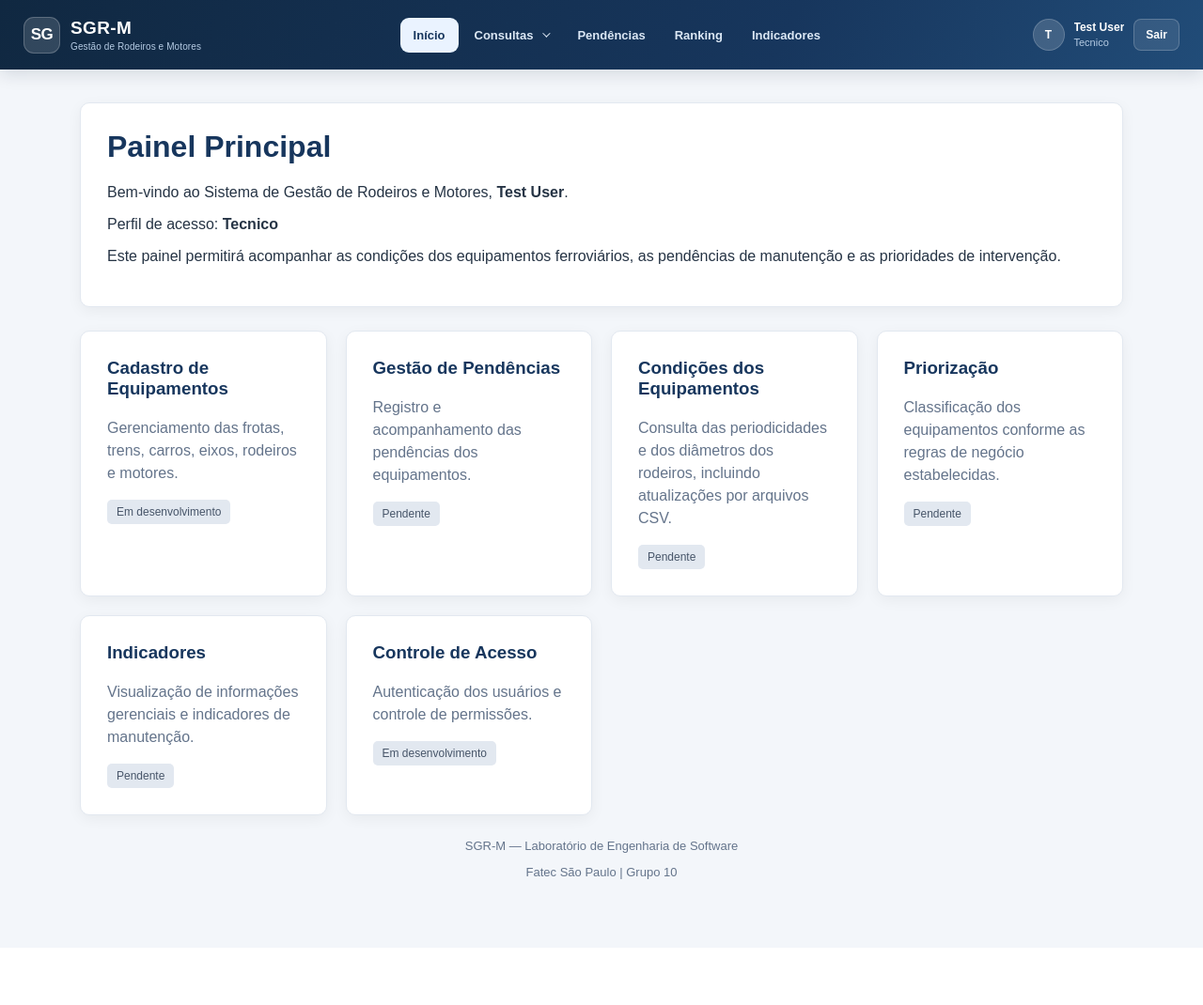
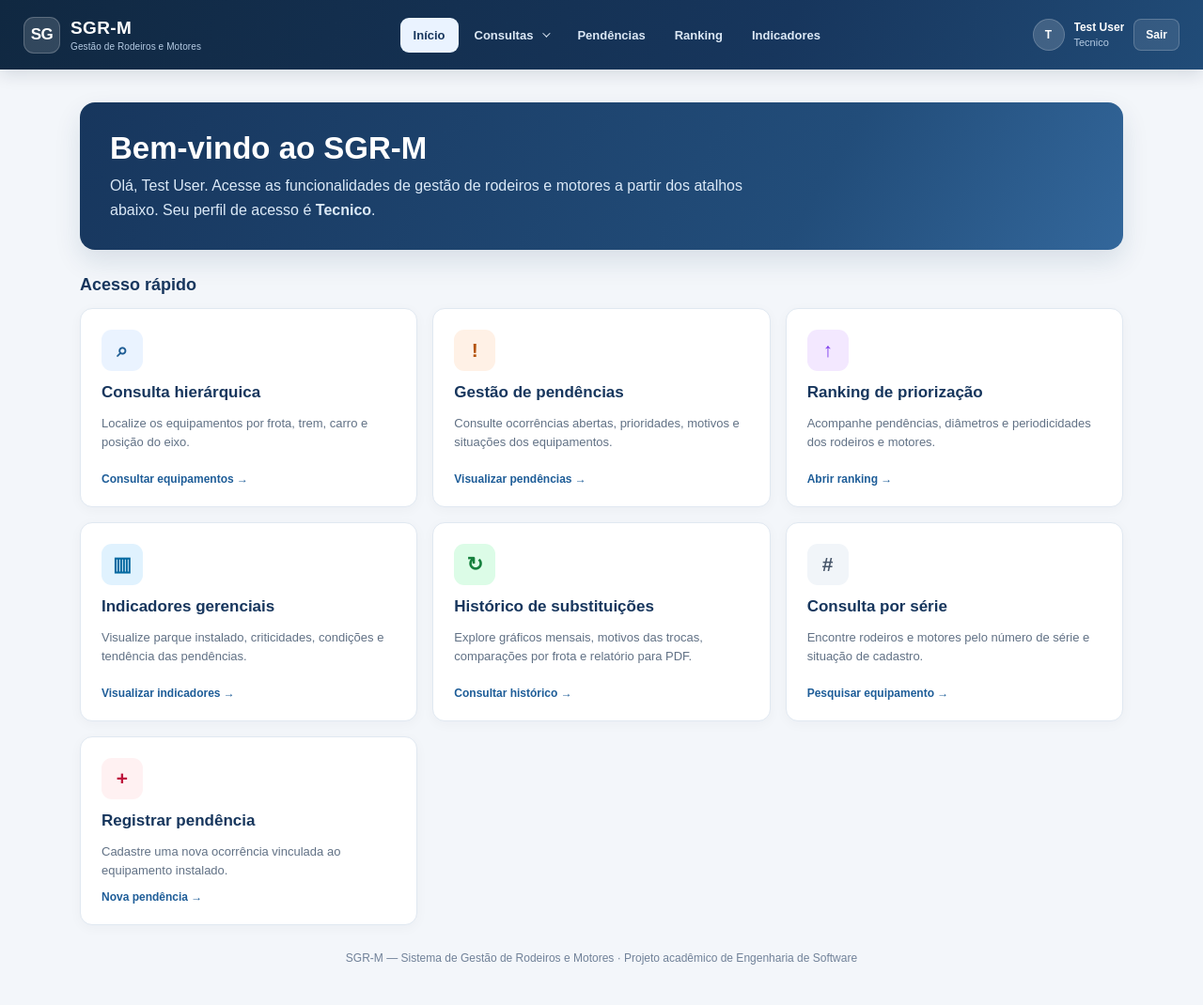
Before and after one commit to DiegoArmelin/SGR-M, a Laravel app: page /dashboard in a window 1280 px wide. Shown: the whole page at 94% size. Before the commit the page ends 936 px from the top, so only its background shows below. Run offline with Laravel 12, Linux system fonts and the light colour scheme; a user stored in the database is signed in; data comes from the database, SQL or seed files in the repository.

Commit message:
feat: transforma página inicial em central moderna de funcionalidades com atalhos por perfil

```diff
--- a/resources/views/dashboard.blade.php
+++ b/resources/views/dashboard.blade.php
@@ -1,125 +1,152 @@
 @extends('layouts.app')
 
-@section('title', 'Dashboard - SGR-M')
+@section('title', 'Início — SGR-M')
+
+@push('styles')
+<style>
+    .home-hero {
+        background: linear-gradient(120deg, #17365d 0%, #224d7a 70%, #33679b 100%);
+        border-radius: 16px;
+        padding: 30px 32px;
+        color: #fff;
+        box-shadow: 0 12px 28px rgba(20, 54, 88, .12);
+        margin-bottom: 26px;
+    }
+    .home-hero h1 { margin: 0 0 8px; font-size: clamp(24px, 3vw, 33px); }
+    .home-hero p { max-width: 720px; line-height: 1.6; margin: 0; color: #dbe9f7; }
+    .home-subheading { margin: 27px 0 14px; font-size: 18px; color: #17365d; }
+    .home-grid { display: grid; grid-template-columns: repeat(3, minmax(0, 1fr)); gap: 16px; }
+    .home-tile {
+        text-decoration: none;
+        color: inherit;
+        background: #fff;
+        border: 1px solid #e0e8f1;
+        border-radius: 13px;
+        padding: 22px;
+        display: flex;
+        flex-direction: column;
+        align-items: flex-start;
+        gap: 12px;
+        min-height: 212px;
+        box-shadow: 0 3px 13px rgba(15, 40, 65, .035);
+        transition: transform .16s ease, border-color .16s ease, box-shadow .16s ease;
+    }
+    .home-tile:hover {
+        transform: translateY(-3px);
+        border-color: #8db2da;
+        box-shadow: 0 10px 26px rgba(15, 40, 65, .10);
+    }
+    .home-tile:focus-visible { outline: 3px solid #2563eb; outline-offset: 3px; }
+    .home-tile-icon {
+        background: var(--tile-bg, #eff6ff);
+        color: var(--tile-color, #20548a);
+        border-radius: 11px;
+        display: grid;
+        place-items: center;
+        width: 44px;
+        height: 44px;
+        font-size: 21px;
+        font-weight: 700;
+    }
+    .home-tile h3 { margin: 0; font-size: 17px; line-height: 1.3; color: #17365d; }
+    .home-tile p { margin: 0; color: #617185; line-height: 1.5; font-size: 13px; flex: 1; }
+    .home-tile-action { font-size: 12px; font-weight: 800; color: #1e5d98; }
+    .home-tile-secondary { min-height: 175px; }
+    .home-footer { text-align: center; padding: 28px 0 8px; color: #708198; font-size: 12px; }
+    @media (max-width: 920px) { .home-grid { grid-template-columns: repeat(2, minmax(0, 1fr)); } }
+    @media (max-width: 600px) {
+        .home-grid { grid-template-columns: 1fr; }
+        .home-hero { padding: 23px; }
+        .home-tile { min-height: 0; padding: 19px; }
+    }
+</style>
+@endpush
 
 @section('content')
+<main class="container">
+    <header class="home-hero">
+        <h1>Bem-vindo ao SGR-M</h1>
+        <p>Olá, {{ auth()->user()->name }}. Acesse as funcionalidades de gestão de rodeiros e motores a partir dos atalhos abaixo. Seu perfil de acesso é <strong>{{ ucfirst(auth()->user()->perfil) }}</strong>.</p>
+    </header>
 
-<main class="container">
+    <h2 class="home-subheading">Acesso rápido</h2>
+    <div class="home-grid">
+        <a href="{{ route('equipamentos.hierarquica') }}" class="home-tile">
+            <span class="home-tile-icon" style="--tile-bg:#eaf3ff;--tile-color:#1d5c94" aria-hidden="true">⌕</span>
+            <h3>Consulta hierárquica</h3>
+            <p>Localize os equipamentos por frota, trem, carro e posição do eixo.</p>
+            <span class="home-tile-action">Consultar equipamentos →</span>
+        </a>
 
-    <div class="card">
+        <a href="{{ route('pendencias.index') }}" class="home-tile">
+            <span class="home-tile-icon" style="--tile-bg:#fff1e6;--tile-color:#b45309" aria-hidden="true">!</span>
+            <h3>Gestão de pendências</h3>
+            <p>Consulte ocorrências abertas, prioridades, motivos e situações dos equipamentos.</p>
+            <span class="home-tile-action">Visualizar pendências →</span>
+        </a>
 
-        <h1 class="page-title">
-            Painel Principal
-        </h1>
+        <a href="{{ route('ranking.index') }}" class="home-tile">
+            <span class="home-tile-icon" style="--tile-bg:#f3e8ff;--tile-color:#7c3aed" aria-hidden="true">↑</span>
+            <h3>Ranking de priorização</h3>
+            <p>Acompanhe pendências, diâmetros e periodicidades dos rodeiros e motores.</p>
+            <span class="home-tile-action">Abrir ranking →</span>
+        </a>
 
-        <p>
-            Bem-vindo ao Sistema de Gestão de Rodeiros e Motores,
-            <strong>{{ auth()->user()->name }}</strong>.
-        </p>
+        <a href="{{ route('dashboard.gerencial') }}" class="home-tile">
+            <span class="home-tile-icon" style="--tile-bg:#e0f2fe;--tile-color:#0369a1" aria-hidden="true">▥</span>
+            <h3>Indicadores gerenciais</h3>
+            <p>Visualize parque instalado, criticidades, condições e tendência das pendências.</p>
+            <span class="home-tile-action">Visualizar indicadores →</span>
+        </a>
 
-        <p>
-            Perfil de acesso:
-            <strong>
-                {{ ucfirst(auth()->user()->perfil) }}
-            </strong>
-        </p>
+        <a href="{{ route('dashboard.historico') }}" class="home-tile">
+            <span class="home-tile-icon" style="--tile-bg:#dcfce7;--tile-color:#15803d" aria-hidden="true">↻</span>
+            <h3>Histórico de substituições</h3>
+            <p>Explore gráficos mensais, motivos das trocas, comparações por frota e relatório para PDF.</p>
+            <span class="home-tile-action">Consultar histórico →</span>
+        </a>
 
-        <p>
-            Este painel permitirá acompanhar as condições
-            dos equipamentos ferroviários, as pendências
-            de manutenção e as prioridades de intervenção.
-        </p>
+        <a href="{{ route('equipamentos.index') }}" class="home-tile">
+            <span class="home-tile-icon" style="--tile-bg:#f1f5f9;--tile-color:#475569" aria-hidden="true">#</span>
+            <h3>Consulta por série</h3>
+            <p>Encontre rodeiros e motores pelo número de série e situação de cadastro.</p>
+            <span class="home-tile-action">Pesquisar equipamento →</span>
+        </a>
 
+        <a href="{{ route('pendencias.create') }}" class="home-tile home-tile-secondary">
+            <span class="home-tile-icon" style="--tile-bg:#fff1f2;--tile-color:#be123c" aria-hidden="true">+</span>
+            <h3>Registrar pendência</h3>
+            <p>Cadastre uma nova ocorrência vinculada ao equipamento instalado.</p>
+            <span class="home-tile-action">Nova pendência →</span>
+        </a>
     </div>
 
-    <div class="dashboard-grid">
+    @if(auth()->user()->isAdministrador())
+        <h2 class="home-subheading">Administração</h2>
+        <div class="home-grid">
+            <a href="{{ route('frotas.index') }}" class="home-tile home-tile-secondary">
+                <span class="home-tile-icon" aria-hidden="true">F</span>
+                <h3>Cadastro de frotas</h3>
+                <p>Consulte, adicione e gerencie as frotas cadastradas no sistema.</p>
+                <span class="home-tile-action">Gerenciar frotas →</span>
+            </a>
+            <a href="{{ route('trens.index') }}" class="home-tile home-tile-secondary">
+                <span class="home-tile-icon" aria-hidden="true">T</span>
+                <h3>Cadastro de trens</h3>
+                <p>Gerencie os trens vinculados às frotas cadastradas.</p>
+                <span class="home-tile-action">Gerenciar trens →</span>
+            </a>
+            <a href="{{ route('importacoes.periodicidade.create') }}" class="home-tile home-tile-secondary">
+                <span class="home-tile-icon" aria-hidden="true">⇪</span>
+                <h3>Atualização por CSV</h3>
+                <p>Importe as condições dos rodeiros e a periodicidade dos motores.</p>
+                <span class="home-tile-action">Importar dados →</span>
+            </a>
+        </div>
+    @endif
 
-        <div class="card module-card">
-            <h3>Cadastro de Equipamentos</h3>
-
-            <p>
-                Gerenciamento das frotas, trens, carros,
-                eixos, rodeiros e motores.
-            </p>
-
-            <span class="module-status">
-                Em desenvolvimento
-            </span>
-        </div>
-
-        <div class="card module-card">
-            <h3>Gestão de Pendências</h3>
-
-            <p>
-                Registro e acompanhamento das
-                pendências dos equipamentos.
-            </p>
-
-            <span class="module-status">
-                Pendente
-            </span>
-        </div>
-
-        <div class="card module-card">
-            <h3>Condições dos Equipamentos</h3>
-
-            <p>
-                Consulta das periodicidades e dos
-                diâmetros dos rodeiros, incluindo
-                atualizações por arquivos CSV.
-            </p>
-
-            <span class="module-status">
-                Pendente
-            </span>
-        </div>
-
-        <div class="card module-card">
-            <h3>Priorização</h3>
-
-            <p>
-                Classificação dos equipamentos conforme
-                as regras de negócio estabelecidas.
-            </p>
-
-            <span class="module-status">
-                Pendente
-            </span>
-        </div>
-
-        <div class="card module-card">
-            <h3>Indicadores</h3>
-
-            <p>
-                Visualização de informações gerenciais
-                e indicadores de manutenção.
-            </p>
-
-            <span class="module-status">
-                Pendente
-            </span>
-        </div>
-
-        <div class="card module-card">
-            <h3>Controle de Acesso</h3>
-
-            <p>
-                Autenticação dos usuários e
-                controle de permissões.
-            </p>
-
-            <span class="module-status">
-                Em desenvolvimento
-            </span>
-        </div>
-
-    </div>
-
-    <footer class="footer">
-        SGR-M — Laboratório de Engenharia de Software
-        <p>Fatec São Paulo | Grupo 10</p>
+    <footer class="home-footer">
+        SGR-M — Sistema de Gestão de Rodeiros e Motores · Projeto acadêmico de Engenharia de Software
     </footer>
-
 </main>
-
 @endsection
```
